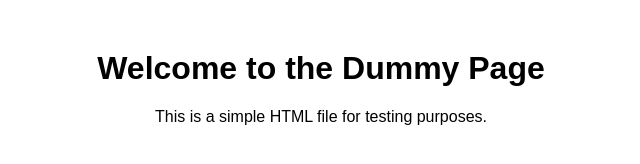
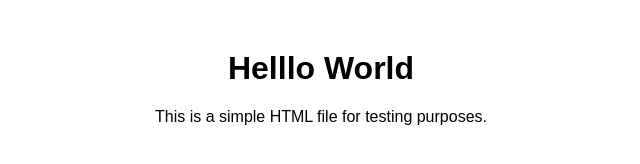
Before and after one commit to DevTamakuwala/azureStaticWeb, a plain HTML site: page index.html in a window 1280 px wide. Shown: the whole page, without its empty margins (319-959 px from the left). Drawn offline with Linux system fonts and the light colour scheme.

Commit message:
Update index.html

```diff
--- a/index.html
+++ b/index.html
@@ -13,7 +13,7 @@
     </style>
 </head>
 <body>
-    <h1>Welcome to the Dummy Page</h1>
+    <h1>Helllo World</h1>
     <p>This is a simple HTML file for testing purposes.</p>
 </body>
 </html>
```
